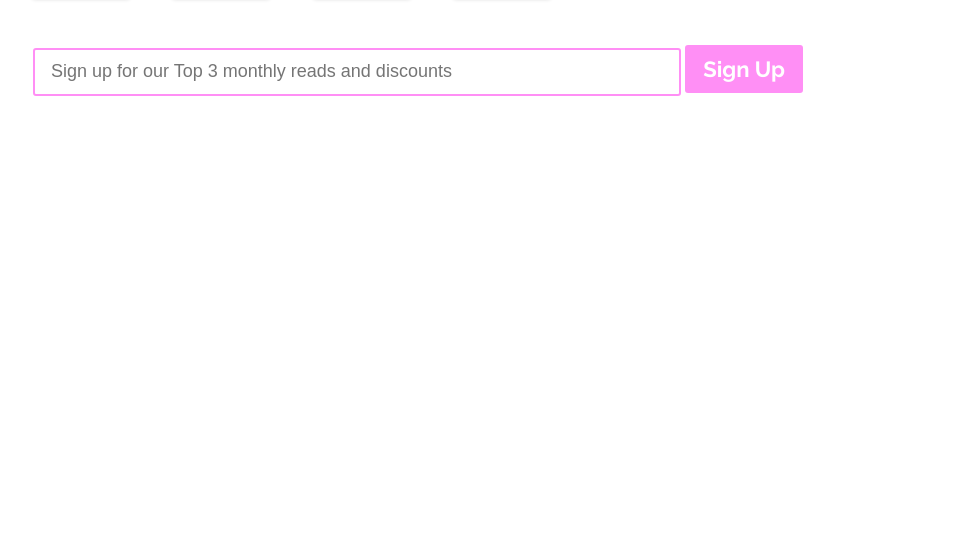
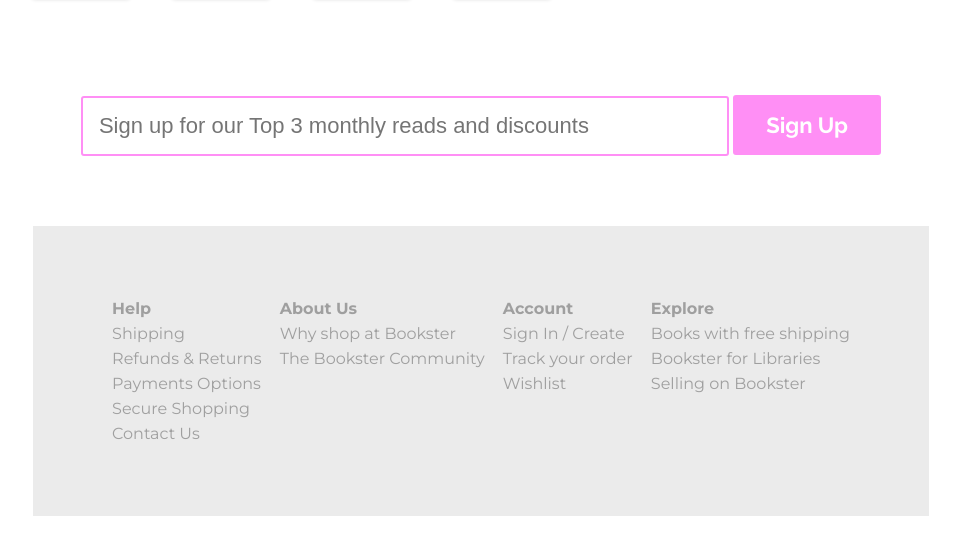
Before and after one commit to Marianyo/E-Commerce, a plain HTML site: page index.html in a window 1280 px wide. Shown: the part 1128-1682 px from the top of the page, without its empty margins (159-1119 px from the left). Before the commit the page ends 1224 px from the top, so only its background shows below. Drawn offline with nearby package versions, Linux system fonts and the light colour scheme; a web font is replaced by a local one.

Commit message:
Added footer

```diff
--- a/index.html
+++ b/index.html
@@ -38,8 +38,11 @@
             <div>
                 <h1 class=logo>two&nbspbooks</h1>
             </div>
+            <div class=search-bar__input>
                 <input type="text" placeholder="Search by title, author, keyword,..."><button type="submit">search <i class="fa fa-search"></i></button>
+            </div>
         </div>
+
 
         <!-- NAV BAR -->
 
@@ -117,7 +120,31 @@
     </aside>
 
     <footer>
-
+        <ul>
+            <li class=footer__title-list>Help</li>
+            <li>Shipping</li>
+            <li>Refunds & Returns</li>
+            <li>Payments Options</li>
+            <li>Secure Shopping</li>
+            <li>Contact Us</li>
+        </ul>
+        <ul>
+            <li class=footer__title-list>About Us</li>
+            <li>Why shop at Bookster</li>
+            <li>The Bookster Community</li>
+        </ul>
+        <ul>
+            <li class=footer__title-list>Account</li>
+            <li>Sign In / Create</li>
+            <li>Track your order</li>
+            <li>Wishlist</li>
+        </ul>
+        <ul>
+            <li class=footer__title-list>Explore</li>
+            <li>Books with free shipping</li>
+            <li>Bookster for Libraries</li>
+            <li>Selling on Bookster</li>
+        </ul>
     </footer>
 
 
--- a/style.css
+++ b/style.css
@@ -72,6 +72,13 @@ a:hover {
 
   /*----LOGO & SEARCH BAR------*/
 
+.logo {
+    font-family: "Muli", sans-serif;
+    font-weight: 700;
+    font-size: 48px;
+    padding-left: 16px;
+}
+
 .search-bar {
     display: flex;
     justify-content: space-between;
@@ -79,40 +86,46 @@ a:hover {
     height: 128px;
     padding-top:24px;
     border-bottom: 1px solid lightgrey;
+
 }
 
-.logo {
-    font-family: "Muli", sans-serif;
-    font-weight: 700;
-    font-size: 48px;
-    padding-left: 16px;
+.search-bar__input {
+    border: none;
+    border-radius:  10px 10px 10px 10px;
+    box-shadow: 0 2px 6px 0 hsla(0, 0%, 0%, 0.2);
+    font-size: 16px;
 }
 
-.search-bar button {
-    height: 48px;
+.search-bar__input button {
     cursor: pointer;
     border: none;
     background: none;
-    border-radius:  0 10px 10px 0;
-    box-shadow: 0 2px 6px 0 hsla(0, 0%, 0%, 0.2);
-    padding: 8px;
-    font-size: 16px;
+    padding: 12px;
+    border-left: 1px solid rgba(155, 155, 155, 0.2);
+    font-size: 18px;
+    color: var(--main-color);
+
 }
 
-.search-bar button:hover{
-    box-shadow: 0 2px 6px 0 hsla(0, 0%, 0%, 0.2);
-    background:  rgba(155, 155, 155, 0.2);
+.search-bar__input button:hover{
+    color:  var(--main-color);
+    background-color: lightgrey;
+    border-radius:  0px 10px 10px 0px;
+
+
 }
 
-.search-bar input[type="text"] {
-    width: 32em;
-    height: 48px;
+.search-bar__input input[type="text"] {
+    width: 38em;
     border: none;
-    border-radius:  10px 0 0 10px;
-    box-shadow: 0 2px 6px 0 hsla(0, 0%, 0%, 0.2);
-    padding: 8px;
+    padding: 15px;
     font-size: 16px;
+    border-radius:  10px 0px 0px 10px;
+    background-color: none;
 }
+
+
+
 
   /*----NAV MENU------*/
 
@@ -134,6 +147,7 @@ a:hover {
 
 .top-seller-carousel{
     display: flex;
+    justify-content: space-around;
     padding-top: 72px;
 
 }
@@ -171,14 +185,20 @@ a:hover {
 
   /*----SUBSCRIBE------*/
 
+    aside {
+        text-align: center;
+        padding-bottom: 70px;
+        padding-top: 50px;
+
+    }
+
   .subscribe input[type="text"] {
     font-weight: 500;
-    font-size:18px;
+    font-size:22px;
     width: 648px;
-    height: 48px;
     border: 2px solid var(--main-color);
     border-radius: 3px;
-    padding-left: 16px;
+    padding: 15px 0 15px 16px;
 }
 
 .subscribe input[type="submit"] {
@@ -187,10 +207,29 @@ a:hover {
     font-weight:700;
     font-size: 22px;
     cursor: pointer;
-    height: 48px;
     background: var(--main-color);
     border: 2px solid var(--main-color);
     border-radius: 3px;
-    padding-right: 16px;
-    padding-left: 16px;
+    text-align: center;
+    padding: 15px 0 15px 0;
+    width: 148px;
 }
+
+.footer__title-list {
+    font-weight: 700;
+
+}
+
+footer li{
+    display: block;
+}
+
+footer {
+    display: flex;
+    justify-content: space-around;
+    background-color: rgba(155, 155, 155, 0.2);
+    padding: 70px;
+    color: rgba(155, 155, 155, 0.95);
+    line-height: 25px;
+    margin-bottom:75px;
+}
```
Also changed, not shown: UserStory Map.jpg (added).
